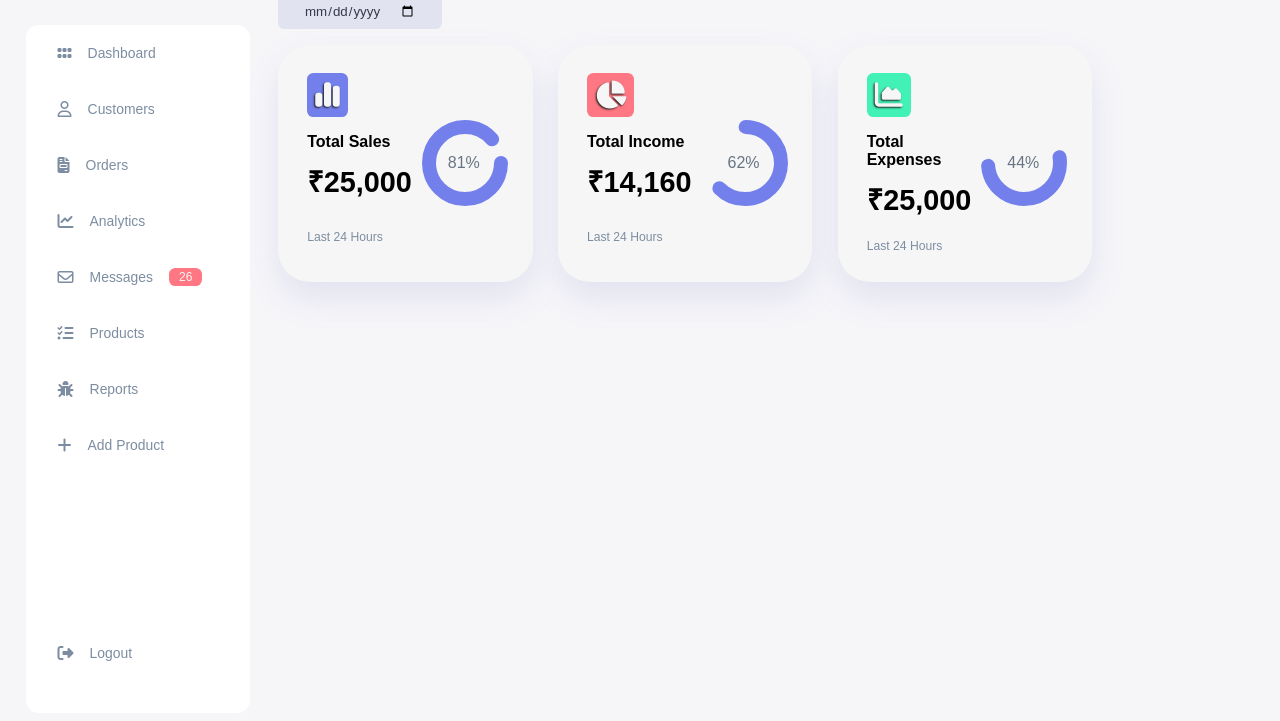
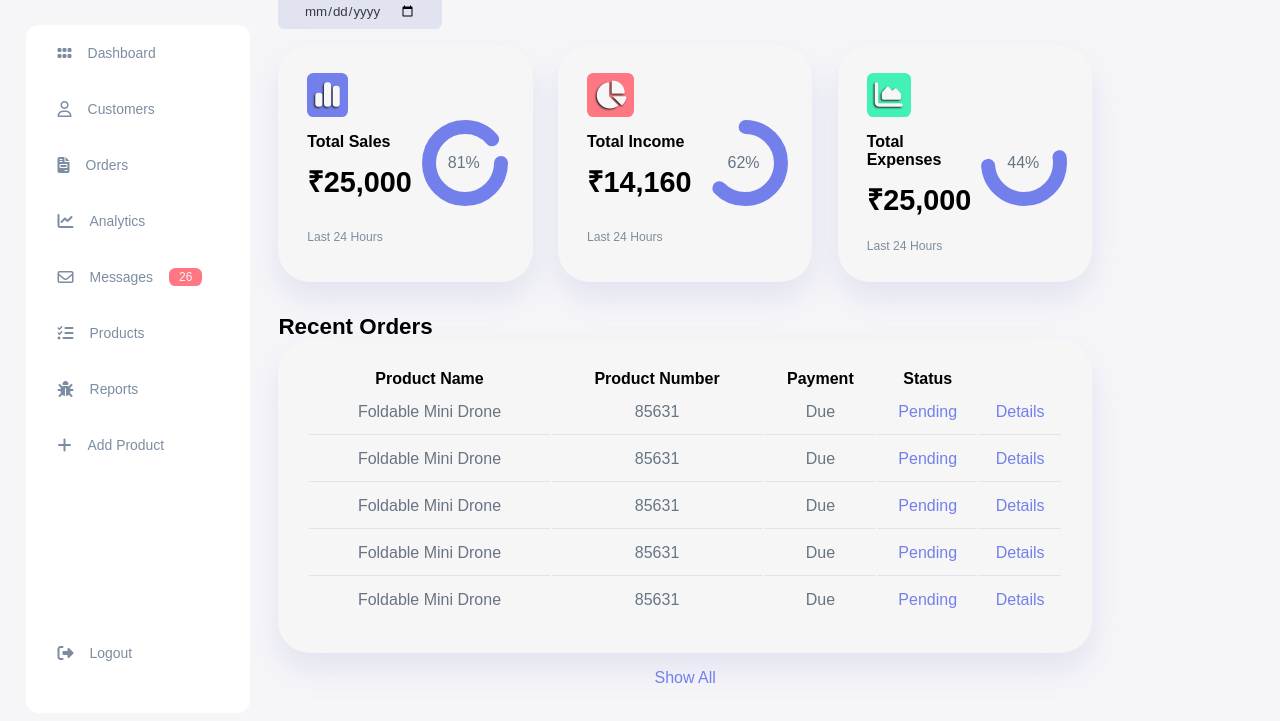
Before and after one commit to HardikShah563/dashboard-basic, a plain HTML site: page index.html in a window 1280 px wide. Shown: the part 77-798 px from the top of the page. Drawn offline with Linux system fonts and the light colour scheme.

Commit message:
creating table section

```diff
--- a/index.html
+++ b/index.html
@@ -137,6 +137,60 @@
                 <!-- END OF INCOME -->
             </div>
             <!-- END OF INSIGHTS -->
+
+            <div class="recent-orders">
+                <h2>Recent Orders</h2>
+
+                <table>
+                    <thead>
+                        <tr>
+                            <th>Product Name</th>
+                            <th>Product Number</th>
+                            <th>Payment</th>
+                            <th>Status</th>
+                            <th></th>
+                        </tr>
+                    </thead>
+                    <tbody>
+                        <tr>
+                            <td>Foldable Mini Drone</td>
+                            <td>85631</td>
+                            <td>Due</td>
+                            <td class="warning">Pending</td>
+                            <td class="primary">Details</td>
+                        </tr>
+                        <tr>
+                            <td>Foldable Mini Drone</td>
+                            <td>85631</td>
+                            <td>Due</td>
+                            <td class="warning">Pending</td>
+                            <td class="primary">Details</td>
+                        </tr>
+                        <tr>
+                            <td>Foldable Mini Drone</td>
+                            <td>85631</td>
+                            <td>Due</td>
+                            <td class="warning">Pending</td>
+                            <td class="primary">Details</td>
+                        </tr>
+                        <tr>
+                            <td>Foldable Mini Drone</td>
+                            <td>85631</td>
+                            <td>Due</td>
+                            <td class="warning">Pending</td>
+                            <td class="primary">Details</td>
+                        </tr>
+                        <tr>
+                            <td>Foldable Mini Drone</td>
+                            <td>85631</td>
+                            <td>Due</td>
+                            <td class="warning">Pending</td>
+                            <td class="primary">Details</td>
+                        </tr>
+                    </tbody>
+                </table>
+                <a href="">Show All</a>
+            </div>
         </main>
     </div>
 </body>
--- a/style.css
+++ b/style.css
@@ -352,3 +352,34 @@ main .insights small {
 }
 
 /* ==== RECENT ORDERS ==== */
+main .recent-orders {
+    margin-top: 2rem;
+}
+
+main .recent-orders table {
+    background-color: var(--color-white);
+    width: 100%;
+    border-radius: var(--card-border-radius);
+    padding: var(--card-padding);
+    text-align: center;
+    box-shadow: var(--box-shadow);
+    transition: all 300ms ease;
+}
+
+main table tbody td {
+    height: 2.8rem;
+    border-bottom: 1px solid var(--color-light);
+    color: var(--color-dark-variant);
+}
+
+main table tbody tr:last-child td {
+    border: none;
+}
+
+
+main .recent-orders a {
+    text-align: center;
+    display: block;
+    margin: 1rem auto;
+    color: var(--color-primary);
+}
```
